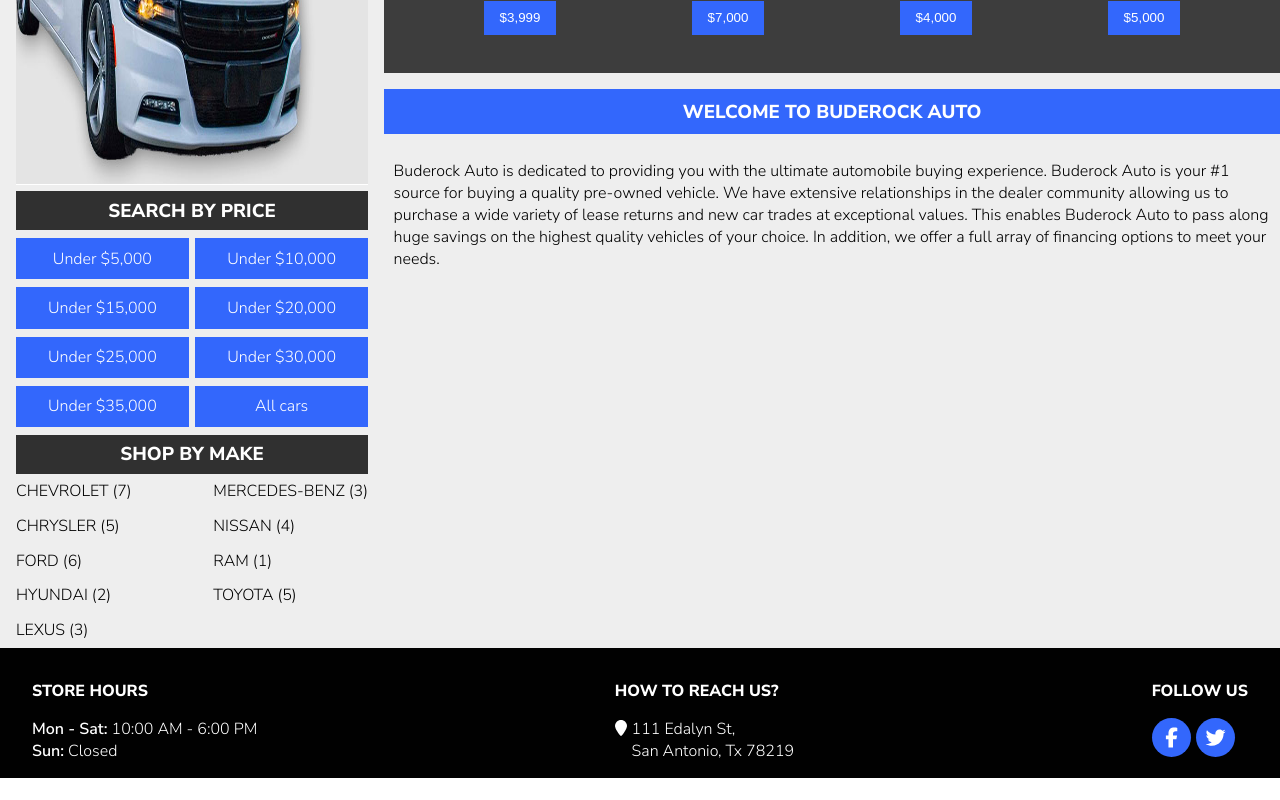
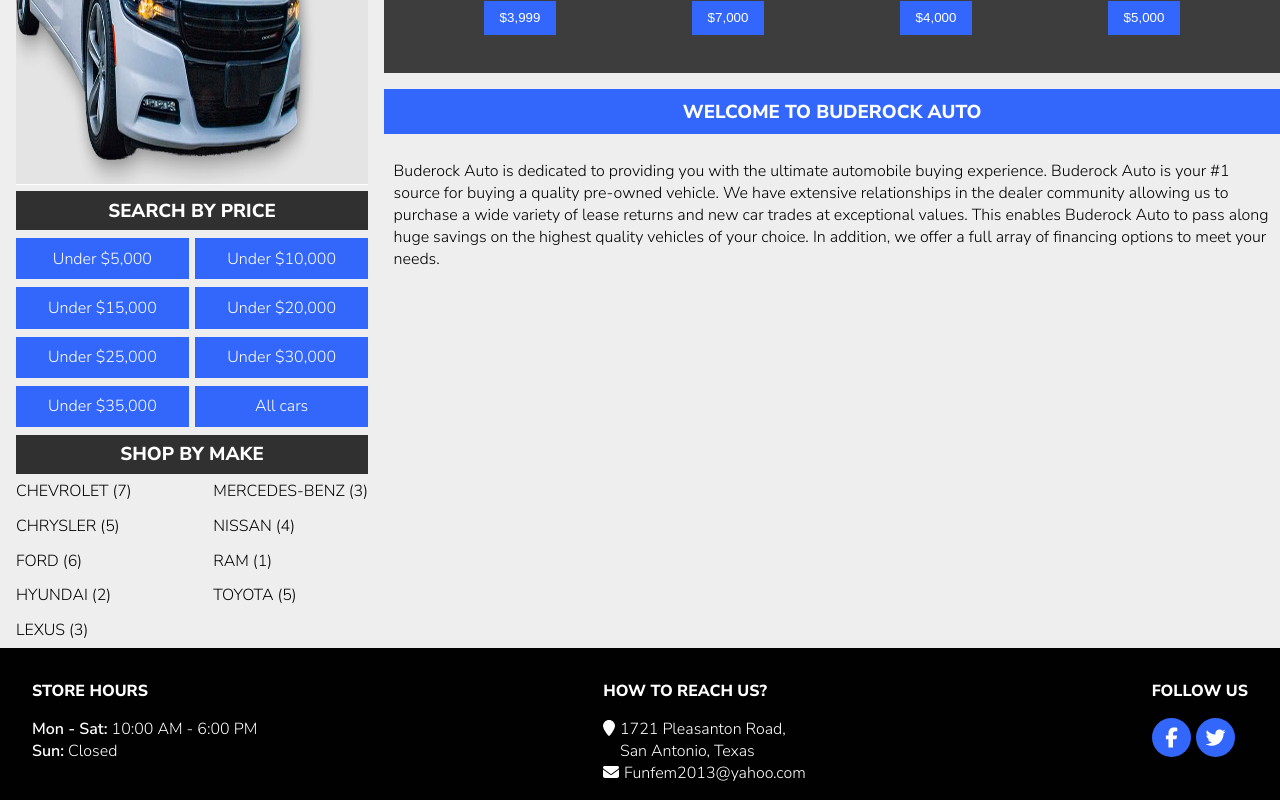
Before and after one commit to fantee-hub/automobile, a Next.js app: page / in a window 1280 px wide. Shown: the part 847-1647 px from the top of the page. Before the commit the page ends 1625 px from the top, so only its background shows below. Built offline with nearby package versions, Linux system fonts and the light colour scheme.

Commit message:
added mail to the footer section

```diff
--- a/components/Footer.js
+++ b/components/Footer.js
@@ -1,7 +1,7 @@
 import React from "react";
 import styled from "styled-components";
 import { FontAwesomeIcon } from "@fortawesome/react-fontawesome";
-import { faMapMarker } from "@fortawesome/free-solid-svg-icons";
+import { faMapMarker, faEnvelope } from "@fortawesome/free-solid-svg-icons";
 import { faFacebookF, faTwitter } from "@fortawesome/free-brands-svg-icons";
 
 export default function Footer() {
@@ -29,8 +29,17 @@
                 <FontAwesomeIcon icon={faMapMarker} />
               </div>
               <div className="address">
-                <p>111 Edalyn St,</p>
-                <p>San Antonio, Tx 78219</p>
+                <p>1721 Pleasanton Road,</p>
+                <p>San Antonio, Texas</p>
+              </div>
+            </div>
+            <div className="email">
+              <div className="icon">
+                <FontAwesomeIcon icon={faEnvelope} />
+              </div>
+
+              <div className="mail">
+                <a href="mailto:funfem2013@yahoo.com">Funfem2013@yahoo.com</a>
               </div>
             </div>
           </div>
@@ -76,10 +85,14 @@
     .text span {
       font-weight: 600;
     }
-    .location {
+    .location,
+    .email {
       display: flex;
       .icon {
         padding-right: 0.3rem;
+      }
+      a {
+        color: #ffffff;
       }
     }
     .icons {
```
